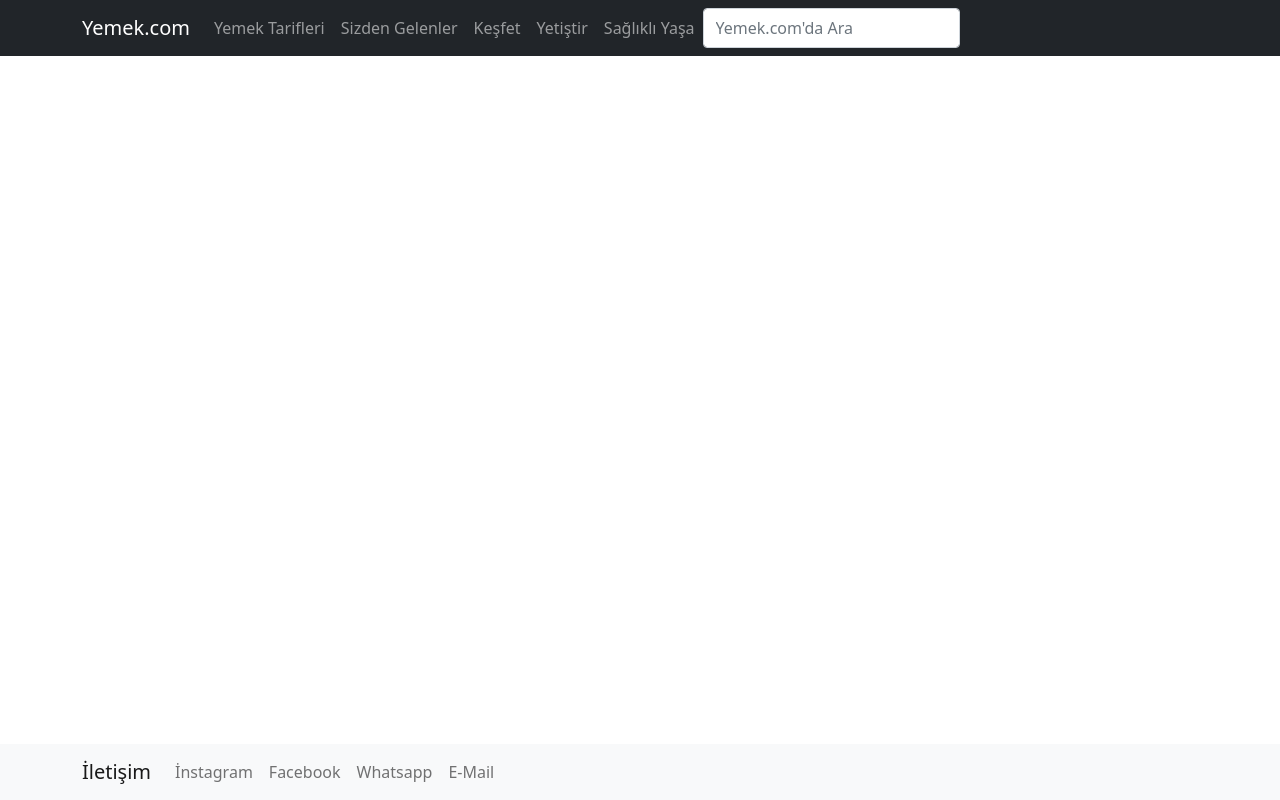
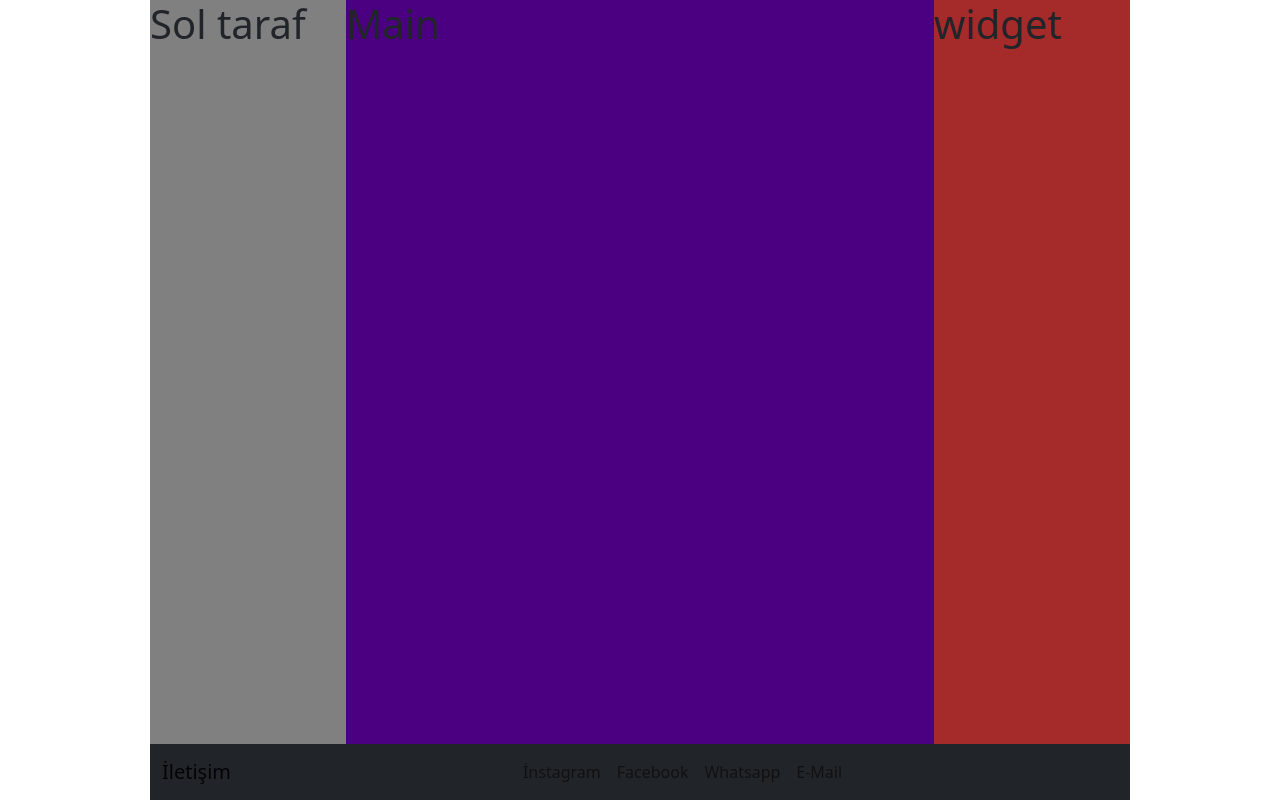
Before and after one commit to OnurAran/React-JS, a React (Create React App) app in the folder deneme/: page / in a window 1280 px wide. Shown: the top 800 px of the page. Built offline with nearby package versions, Linux system fonts and the light colour scheme.

Commit message:
Container ve compenentleri oluşturdum structure ortaya cıktı

```diff
--- a/deneme/src/App.css
+++ b/deneme/src/App.css
@@ -36,3 +36,22 @@
     transform: rotate(360deg);
   }
 }
+.mainComp{
+  display: flex;
+  margin-top: 0px;
+  margin-left: 150px;
+  margin-right: 150px;
+  min-height: 1000px;
+}
+.Left{
+  background-color: gray;
+  flex: 1;
+}
+.Main{
+  background-color: indigo;
+  flex: 3;
+}
+.Right{
+  background-color: brown;
+  flex: 1;
+}
--- a/deneme/src/App.js
+++ b/deneme/src/App.js
@@ -1,16 +1,34 @@
 import React, { Component } from 'react';
 import Navbar_lower from "./Components/navbarCompenent_lower";
 import Navbar_upper from "./Components/navbarCompenent_upper";
+import "./App.css"
+import LeftBar from './Components/leftBar';
+import RightBar from './Components/rightBar';
+import Content from './Components/content';
+import Container from './Components/container';
+
 
 class App extends Component {
   render() {
     return (
-      <div>
-        <Navbar_lower/>
-        <Navbar_upper/>
-      </div>
+      <Container>
+        <LeftBar/>
+        <Content/>
+        <RightBar/>
+
+
+        <Navbar_lower />
+        <Navbar_upper />
+
+
+
+
+      </Container>
     );
+
   }
 }
 
+
+
 export default App;
--- /dev/null
+++ b/deneme/src/Components/container.js
@@ -0,0 +1,9 @@
+import React from 'react';
+
+const container = ({ children }) => {
+    return <div className="mainComp">
+        {children}
+    </div>;
+};
+
+export default container;
--- /dev/null
+++ b/deneme/src/Components/content.js
@@ -0,0 +1,9 @@
+import React from 'react';
+
+const content = () => {
+  return <main className="Main">
+      <h1>Main</h1>
+  </main>;
+};
+
+export default content;
--- /dev/null
+++ b/deneme/src/Components/leftBar.js
@@ -0,0 +1,10 @@
+import React from 'react';
+
+const leftBar = () => {
+  return <div className="Left">
+      <h1>Sol taraf</h1>
+
+  </div>;
+};
+
+export default leftBar;
--- a/deneme/src/Components/navbarCompenent_lower.js
+++ b/deneme/src/Components/navbarCompenent_lower.js
@@ -1,15 +1,17 @@
 import React, { Component } from 'react';
 import { NavDropdown, Nav, Container } from 'react-bootstrap';
 import Navbar from 'react-bootstrap/Navbar'
+import "./navbar_lower.css";
 
 class navbarCompenent_lower extends Component {
     render() {
         return (
             <div>
-                <Navbar bg="light" variant="light" fixed="bottom">
+                <Navbar bg="dark" variant="light" className="lower" fixed = "bottom">
                     <Container>
-                        <Navbar.Brand >İletişim</Navbar.Brand>
+                    <Navbar.Brand >İletişim</Navbar.Brand>
                         <Nav className="me-auto">
+
 
                             <Nav.Link href="https://www.instagram.com/rn.onur/">İnstagram</Nav.Link>
                             <Nav.Link href="#facebook">Facebook</Nav.Link>
--- a/deneme/src/Components/navbarCompenent_upper.js
+++ b/deneme/src/Components/navbarCompenent_upper.js
@@ -2,15 +2,17 @@ import React, { Component } from 'react';
 import { NavDropdown, Nav, Container, Form, FormControl } from 'react-bootstrap';
 import Navbar from 'react-bootstrap/Navbar'
 import Button from 'react-bootstrap/Button'
+import "./navbar_upper.css";
 
 const navbarCompenent_upper = () => {
     return (
         <div>
 
-            <Navbar bg="dark" variant="dark" >
+            <Navbar bg="dark" variant="dark" className="upper" fixed="top">
                 <Container>
-                    <Navbar.Brand href="http://localhost:3000">Yemek.com</Navbar.Brand>
+                <Navbar.Brand href="http://localhost:3000">Yemek.com</Navbar.Brand>
                     <Nav className="me-auto">
+
                         <Nav.Link href="#recipes">Yemek Tarifleri</Nav.Link>
                         <Nav.Link href="#fromyou">Sizden Gelenler</Nav.Link>
                         <Nav.Link href="#discover">Keşfet</Nav.Link>
--- /dev/null
+++ b/deneme/src/Components/navbar_lower.css
@@ -0,0 +1,10 @@
+.lower{
+    /*position: fixed;
+    top: 1000px;*/
+    margin-left: 150px;
+    margin-right: 150px;
+
+}
+.me-auto{
+    margin: auto;
+}
--- /dev/null
+++ b/deneme/src/Components/navbar_upper.css
@@ -0,0 +1,8 @@
+.upper{
+    margin-left: 150px;
+    margin-right: 150px;
+    visibility: hidden;
+}
+.me-auto{
+    margin: auto;
+}
--- /dev/null
+++ b/deneme/src/Components/rightBar.js
@@ -0,0 +1,9 @@
+import React from 'react';
+
+const rightBar = () => {
+  return <aside className="Right">
+      <h1>widget</h1>
+  </aside>;
+};
+
+export default rightBar;
```
